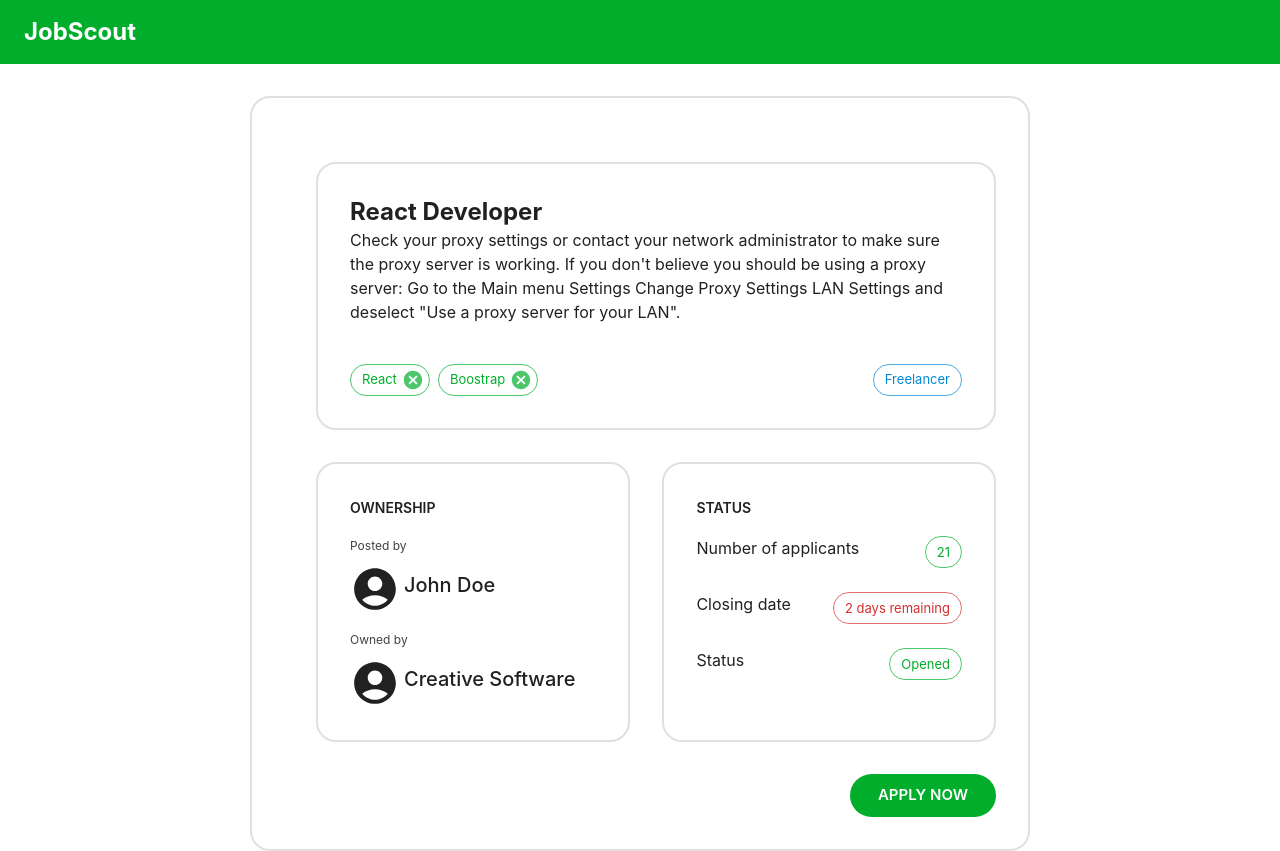
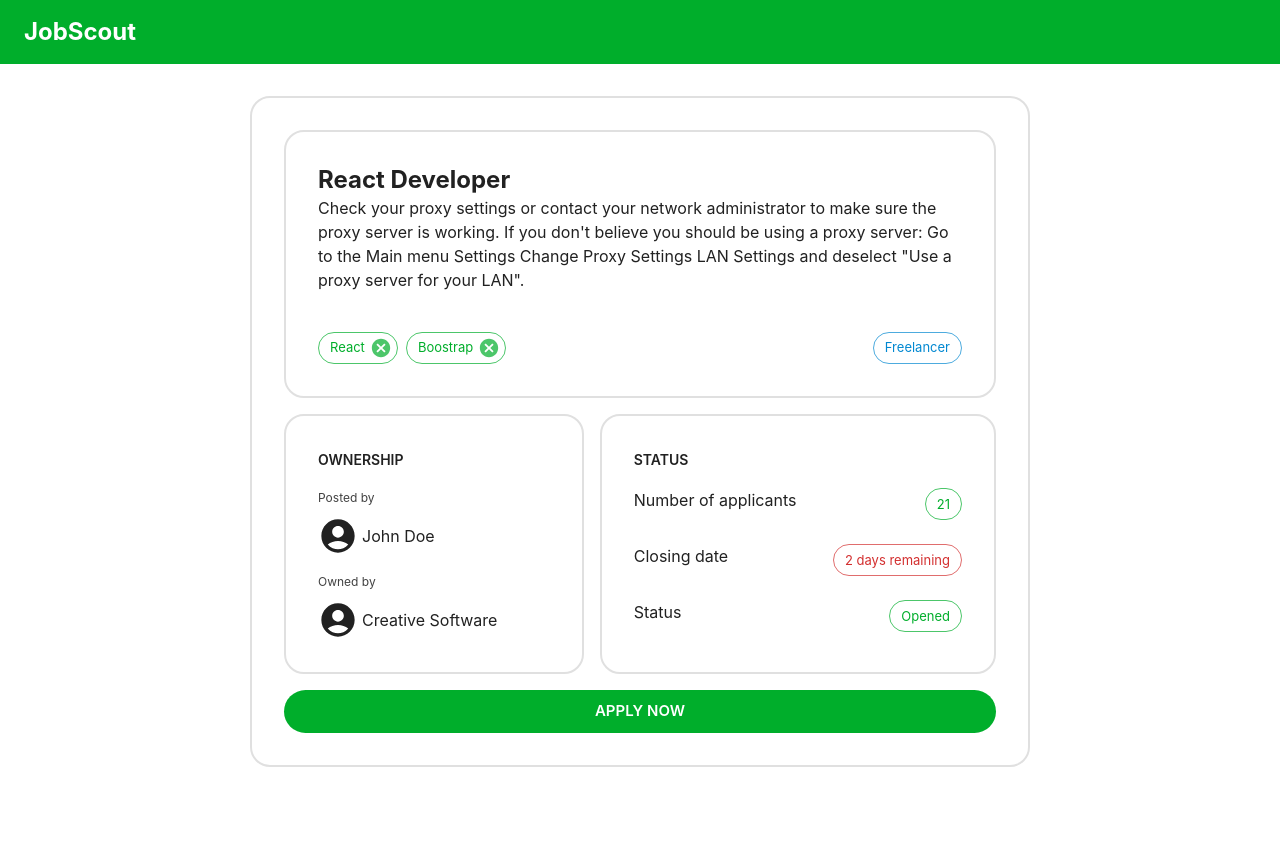
Before and after one commit to zetcco/jobscout-frontend, a React (Create React App) app: page /posts/1 in a window 1280 px wide. After the commit the page ends 800 px from the top, so only its background shows below. Built offline with nearby package versions, Linux system fonts and the light colour scheme.

Commit message:
Small profile card minor changes

```diff
--- a/src/components/profile/ProfileHeaderCard.jsx
+++ b/src/components/profile/ProfileHeaderCard.jsx
@@ -11,10 +11,9 @@ const ProfileHeaderCard = ({title , name , subtitle , iconSize}) => {
                             spacing = {0.5}
                             alignItems={'center'}
                             >
-                        <AccountCircleIcon sx={{fontSize:50}}/>
-                        <Stack direction={'column'} spacing={1}>
-                            <Typography variant= 'h6'>{ name }</Typography>
-                            <FormHelperText>{ subtitle }</FormHelperText>
+                        <AccountCircleIcon sx={{fontSize:40}}/>
+                        <Stack direction={'column'} spacing={1} alignItems="center">
+                            <Typography variant= 'body'>{ name }</Typography>
                         </Stack>
                     </Stack>
             </Stack>
--- a/src/routes/feed/JobPost.jsx
+++ b/src/routes/feed/JobPost.jsx
@@ -11,12 +11,10 @@ export const JobPost = () => {
     return (
         <BasicCard>
             <Stack spacing={2} sx={{ width: '100%' }}>
-                <Grid container xs = {12} spacing = {4}>
-                        <Grid item xs = {12}>
+                        <Box>
                             <SingleJobPost/>
-                        </Grid>
-                        <Grid item xs = {12}>
-                            <Stack direction={"row"} alignItems="stretch" justifyContent={"space-between"} spacing={4}>
+                        </Box>
+                        <Stack direction={{ xs: "column", sm: "row" }} alignItems="stretch" justifyContent={"space-between"} spacing={2}>
                             <SmallPanel
                                 mainTitle={'Ownership'}
                                 children={<Ownership/>}
@@ -28,13 +26,7 @@ export const JobPost = () => {
                                 sx={{ flexGrow: 2 }}
                             />
                         </Stack>
-                        </Grid>
-                        <Grid item xs = {9}>
-                        </Grid>
-                        <Grid item xs = {3}>
                         <Button variant="contained" color='success' fullWidth size='large'>Apply now</Button>
-                        </Grid>
-                </Grid>
             </Stack>
         </BasicCard>
      );
```
Lines whose indentation alone changed are shown as unchanged.
